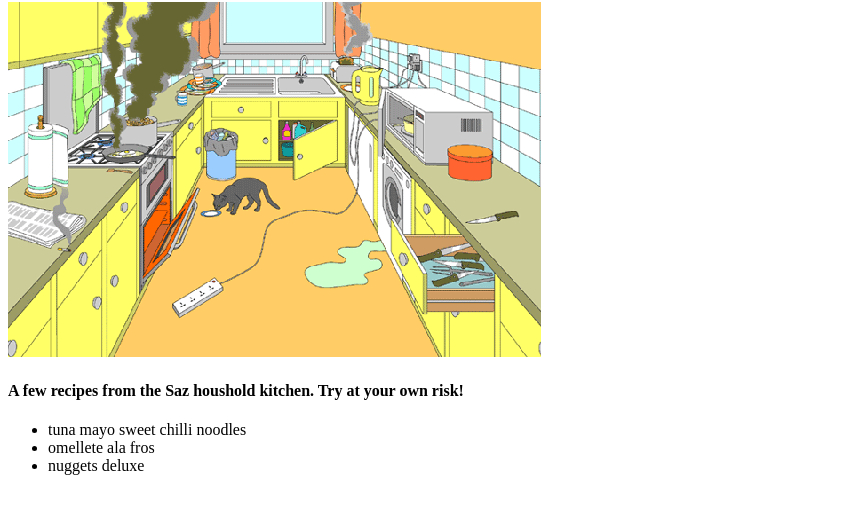
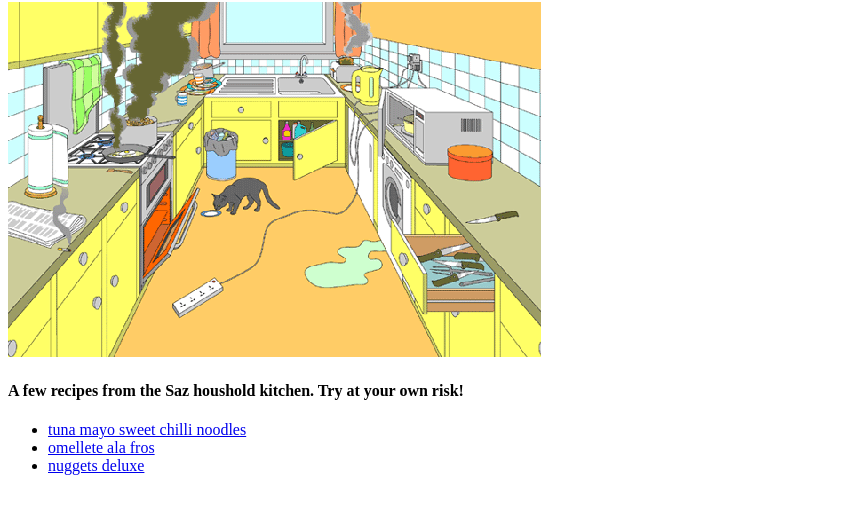
Before and after one commit to Frosisaz/odin-recipes, a plain HTML site: page index.html in a window 1280 px wide. Shown: the part 78-592 px from the top of the page, without its empty margins (0-853 px from the left). Drawn offline with Linux system fonts and the light colour scheme.

Commit message:
added the links to the recipes on the homepage

```diff
--- a/index.html
+++ b/index.html
@@ -9,9 +9,9 @@
         <img src="./images/unsafe-kitchen.webp">
         <h4>A few recipes from the Saz houshold kitchen. Try at your own risk!</h4>
         <ul>
-            <li>tuna mayo sweet chilli noodles</li>
-            <li>omellete ala fros</li>
-            <li>nuggets deluxe</li>
+            <li> <a href="./pages/tuna.mayo.sweet.chili.noodles.html" target="_blank" rel="noopener noreferrer">tuna mayo sweet chilli noodles</a></li>
+            <li> <a href="./pages/omellete.ala.fros.html" target="_blank" rel="noopener noreferrer">   omellete ala fros</a></li>
+            <li> <a href="./pages/nuggets.deluxe.html" target="_blank" rel="noopener noreferrer"> nuggets deluxe  </a></li>
         </ul>
 
     </body>
```
